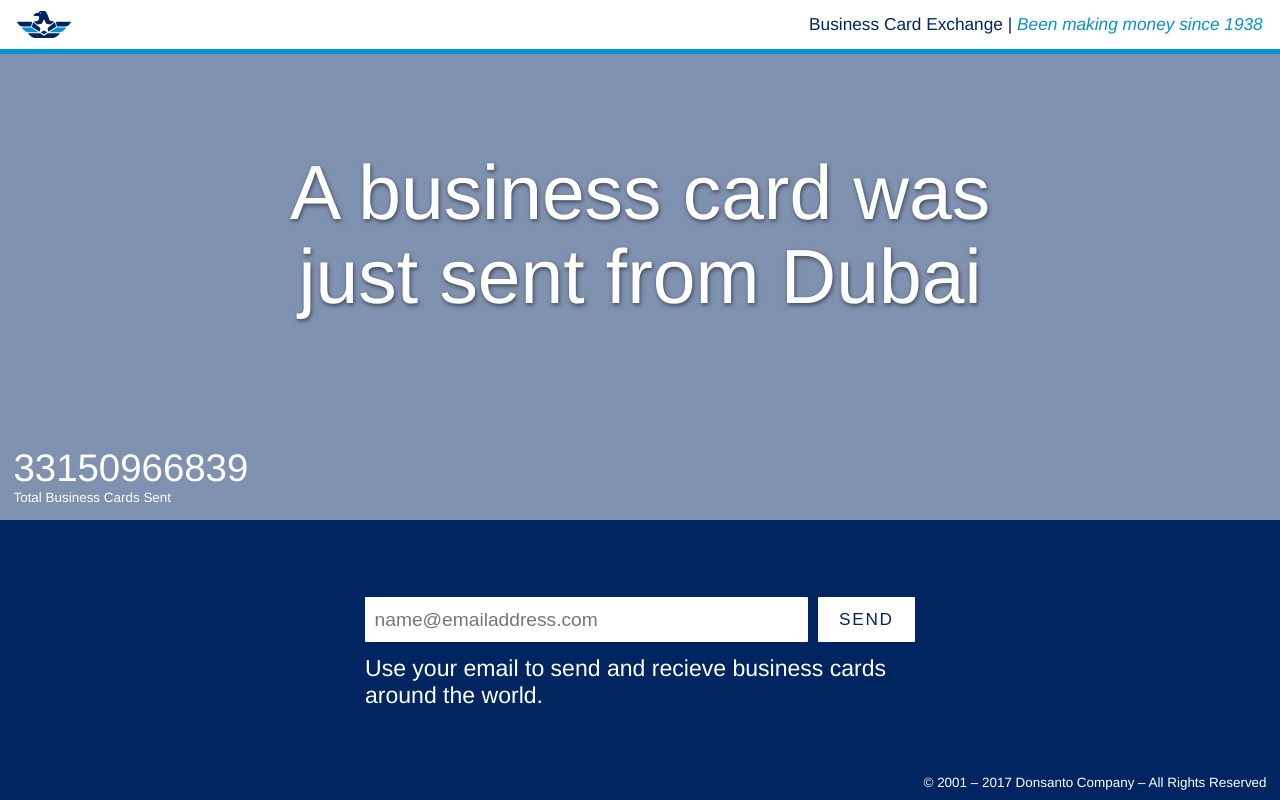
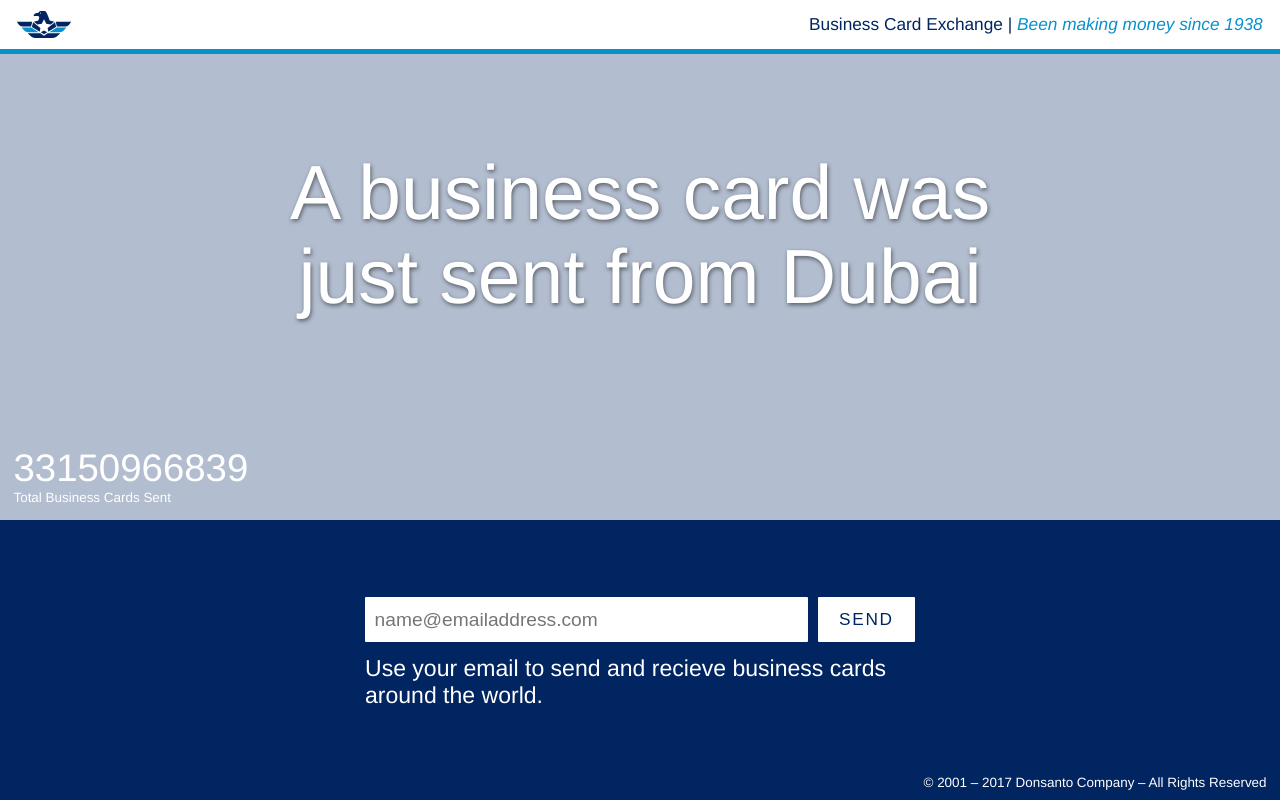
Before and after one commit to LJNGDAHL/grafiska-verktyg, a website: page assignments/idea/idea.html in a window 1280 px wide. Drawn offline with Linux system fonts and the light colour scheme.

Commit message:
Changed opacity on image filter

```diff
--- a/assignments/idea/idea.css
+++ b/assignments/idea/idea.css
@@ -64,8 +64,8 @@ body {
 .main-container {
   background:
   linear-gradient(
-      rgba(0, 37, 97, 0.5),
-      rgba(0, 37, 97, 0.5)
+      rgba(0, 37, 97, 0.3),
+      rgba(0, 37, 97, 0.3)
     ),
   url(idea.jpg);
   background-position: center center;
```
